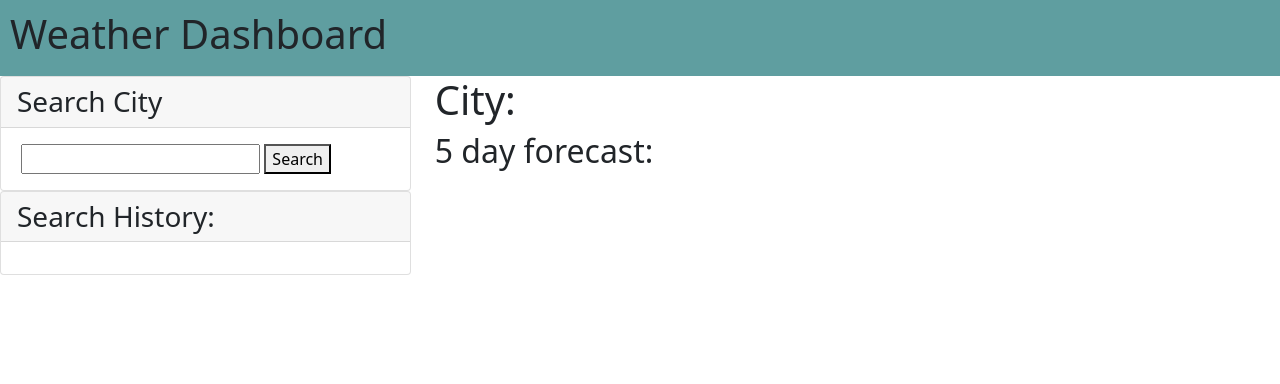
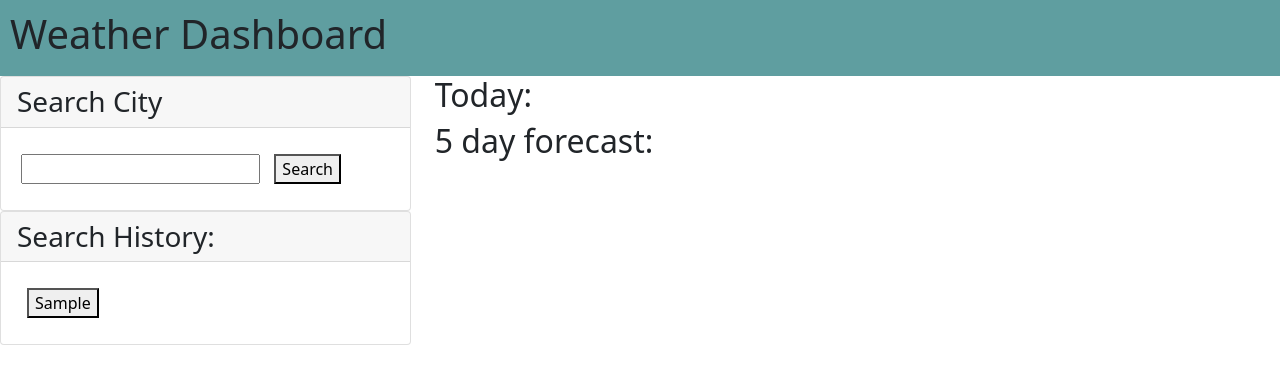
Before and after one commit to Ezekiel186/challenge-6-serverside-apis, a plain HTML site: page index.html in a window 1280 px wide. Both pictures are taken after typing "Sample" into the empty fields and a click on the button "Search". Drawn offline with nearby package versions, Linux system fonts and the light colour scheme; no server answers.

Commit message:
buttons are made and appended

```diff
--- a/index.html
+++ b/index.html
@@ -29,21 +29,20 @@
             <div class="card">
                 <h3 class="card-header">Search History:</h3>
                 <div id="history-container" class="card-body">
-                    <button class="btn1 hide"></button>
+                    <!-- <button class="btn1 hide"></button>
                     <button class="btn2 hide"></button>
                     <button class="btn3 hide"></button>
                     <button class="btn4 hide"></button>
-                    <button class="btn5 hide"></button>
+                    <button class="btn5 hide"></button> -->
                 </div>
             </div>
         </div>
 
         <div class="col-12 col-md-8">
-            <div class="city-container">
-                <h1>City: <div id="city"></div>
-                </h1>
+            <div class="current-container">
+                <h2 class="subtitle">Today:</h2>
+                <div id="current" class="list-group"></div>
             </div>
-            <div id="city-info" class="list-group"></div>
             <div class="forecast-container">
                 <h2 class="subtitle">5 day forecast:</h2>
                 <div id="forecast" class="list-group"></div>
--- a/script.js
+++ b/script.js
@@ -1,6 +1,8 @@
 var cityNameInput = document.querySelector("#city-name");
 var submit = document.getElementById("submit");
-var cityDisplay = document.querySelector("#city");
+var historyContainer = document.getElementById("history-container")
+// var button = document.querySelector(".btn1")
+// var cityDisplay = document.querySelector("#city");
 // var forecastContainter = document.querySelector(".forecast-container");
 
 submit.addEventListener("click", function(event) {
@@ -10,8 +12,12 @@ submit.addEventListener("click", function(event) {
 
   if (city) {
     getLonAndLat(city);
-
-    cityDisplay.textContent = '';
+    localStorage.setItem("cityNameInput", cityNameInput.value);
+    console.log(cityNameInput.value)
+    var save = document.createElement("button")
+    save.textContent = cityNameInput.value;
+    historyContainer.appendChild(save)
+    // cityDisplay.textContent = '';
     // forecastContainter.textContent = '';
     cityNameInput.value = '';
   } else {
@@ -50,5 +56,6 @@ function getForecast(lat, lon) {
 fetch(api)
   .then((response) => response.json())
   .then((data) => {
+    console.log(data)
   })
 }
--- a/style.css
+++ b/style.css
@@ -4,6 +4,10 @@
     background-color: cadetblue;
 }
 
+button {
+    margin: 10px;
+}
+
 .hide {
     display: none;
 }
```
